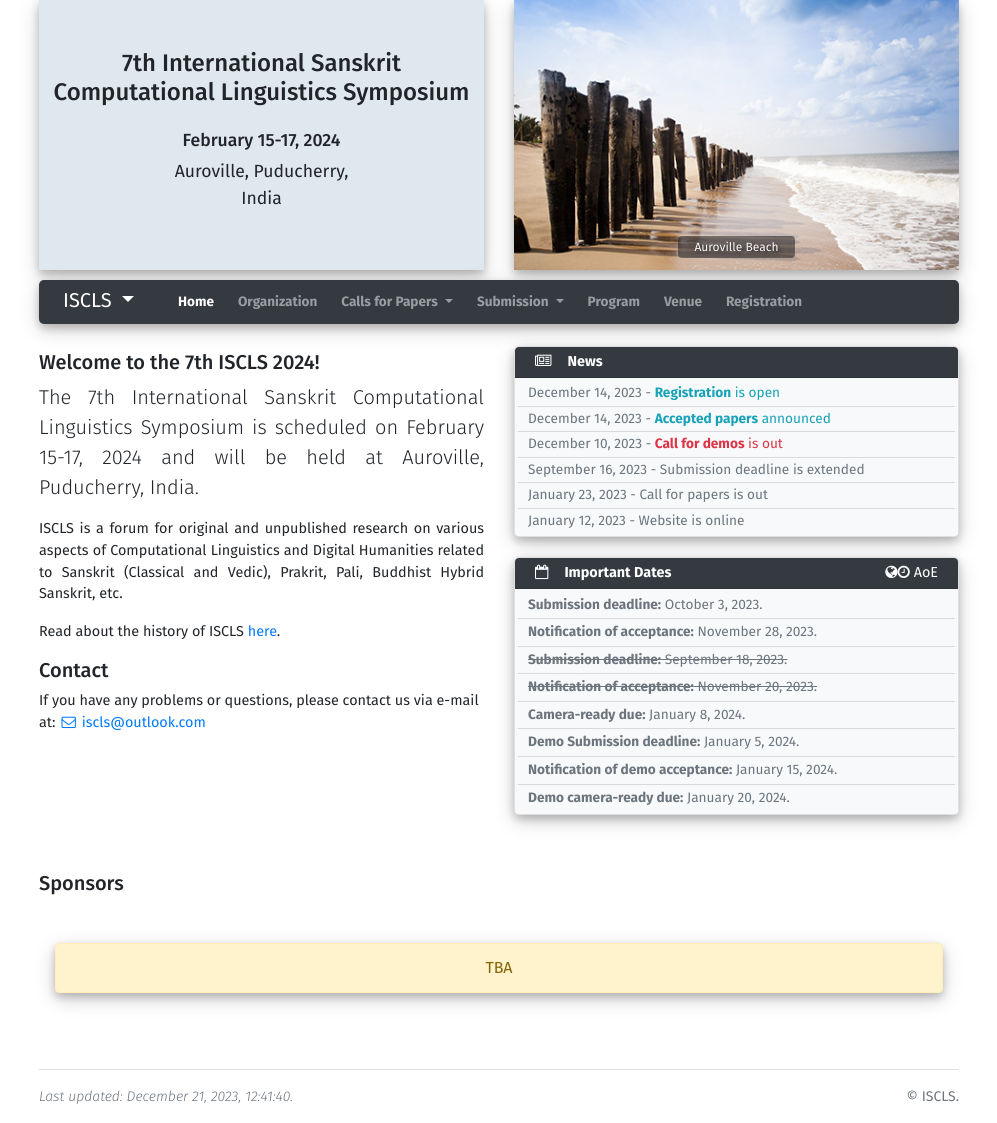
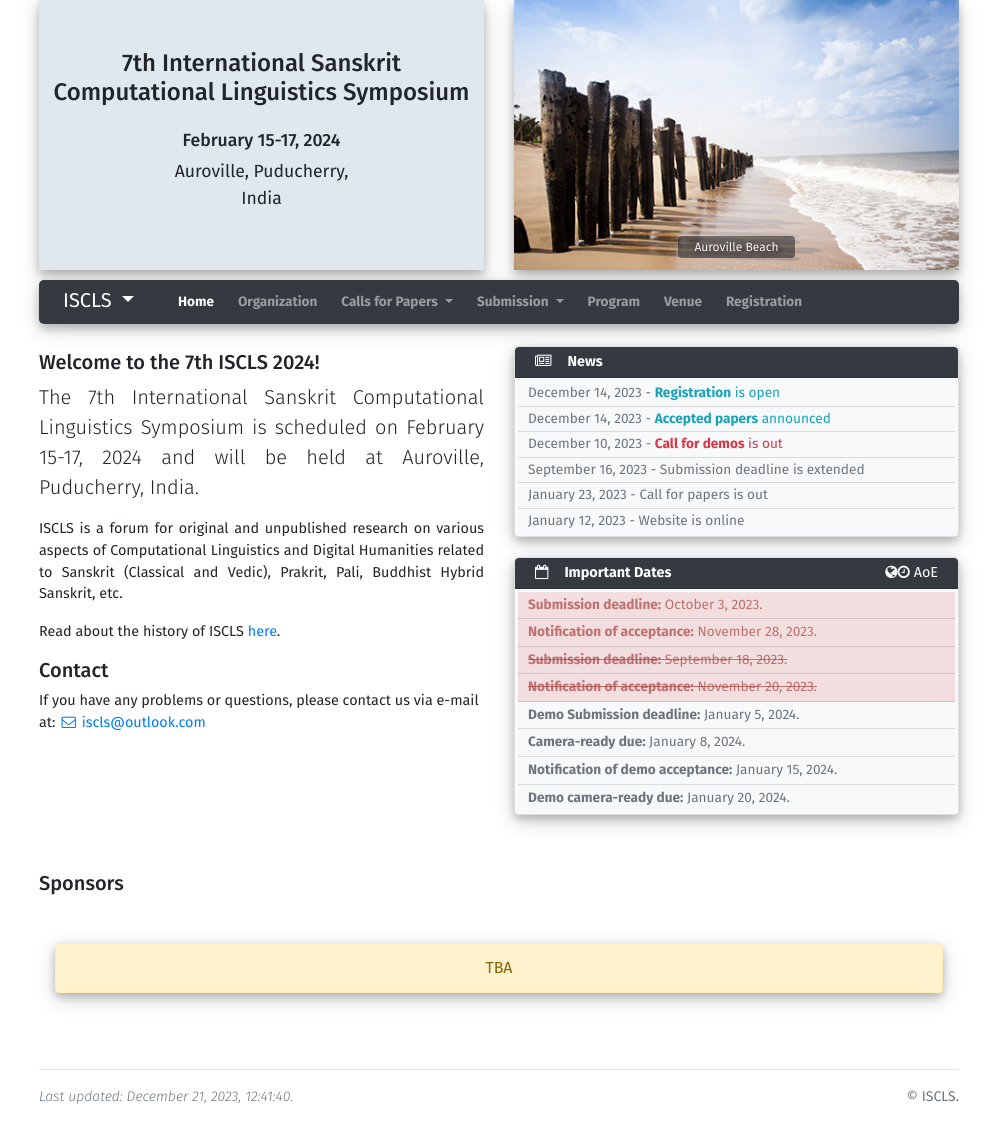
Before and after one commit to iscls/iscls-conference-template, a Jekyll site: the page built from index.md, in a window 1280 px wide. Shown: the whole page, without its empty margins (141-1138 px from the left). Built offline with Jekyll 4.4.1, drawn with Linux system fonts in a browser that asks for light colours.

Commit message:
feat: mark past dates in red

```diff
--- a/_includes/card-important-dates.html
+++ b/_includes/card-important-dates.html
@@ -10,8 +10,8 @@
             {% if site.data.conference.deadlines %}
                 {% for deadline in site.data.conference.deadlines %}
 
-                        <li class="list-group-item bg-light text-muted">
-                            {% if deadline.pass_due %}
+                        <li class="list-group-item {% if deadline.pass_due %}past{% else %}bg-light text-muted{% endif %}">
+                            {% if deadline.strike_through %}
                             <del>
                             {% endif %}
                                 <p><strong>{{ deadline.text }}:</strong>
@@ -20,7 +20,7 @@
                                 {% else %}
                                 {{ deadline.date | date: "%B %e, %Y." }}
                                 {% endif %}</p>
-                            {% if deadline.pass_due %}
+                            {% if deadline.strike_through %}
                             </del>
                             {% endif %}
                         </li>
--- a/_includes/head.html
+++ b/_includes/head.html
@@ -27,4 +27,10 @@
   {% include google-analytics.html %}
   {% endif %}
 
+  <style>
+    .past {
+      color: rgba(169, 68, 66, 0.71);
+      background-color: #f2dede;
+    }
+  </style>
 </head>
```
Also changed, not shown: _data/conference.yml (+13 -5 lines).
